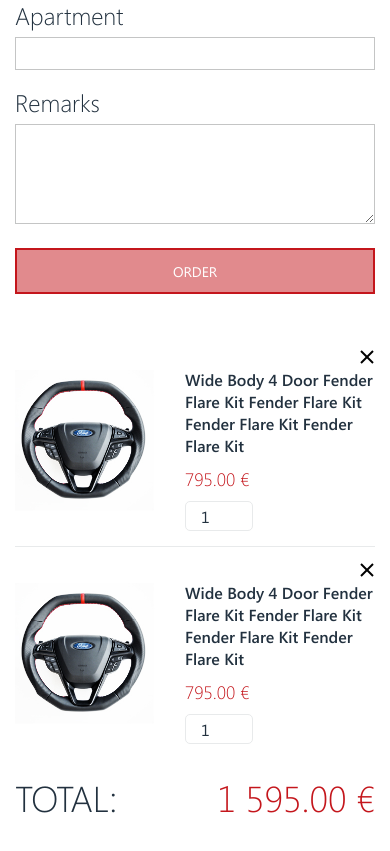
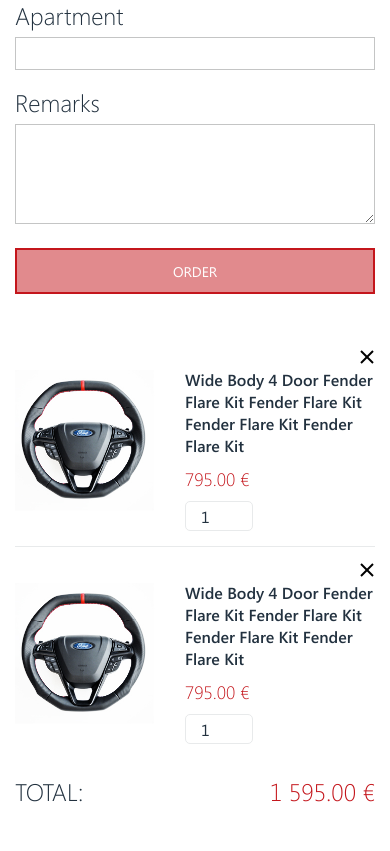
Before and after one commit to mentikora/sstunning, a plain HTML site: page order.html in a window 390 px wide. Shown: the part 943-1794 px from the top of the page. Drawn offline with Linux system fonts and the light colour scheme.

Commit message:
order mob

```diff
--- a/css/order.css
+++ b/css/order.css
@@ -59,4 +59,8 @@
   .order_cart{
     margin-top: 40px;
   }
+  .order_total{
+    font-size: 24px;
+    line-height: 24px;
+  }
 }
```
